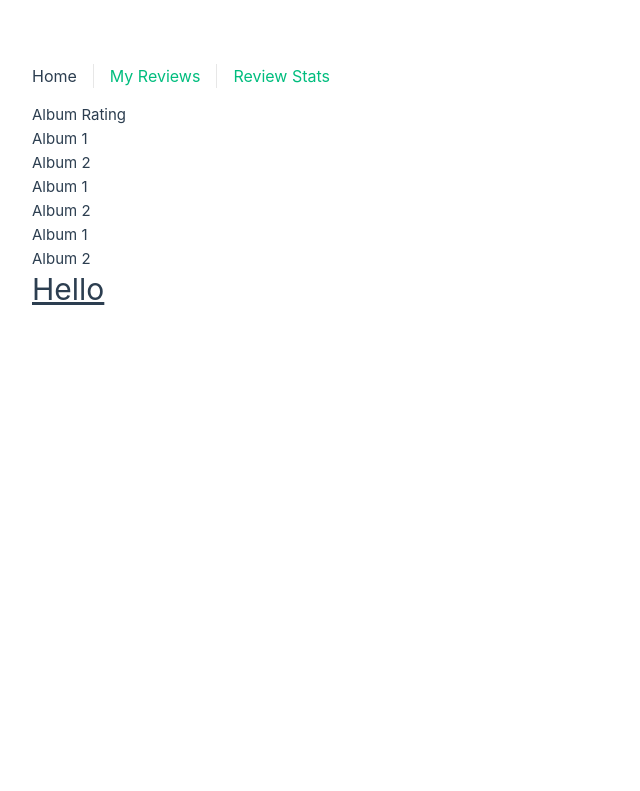
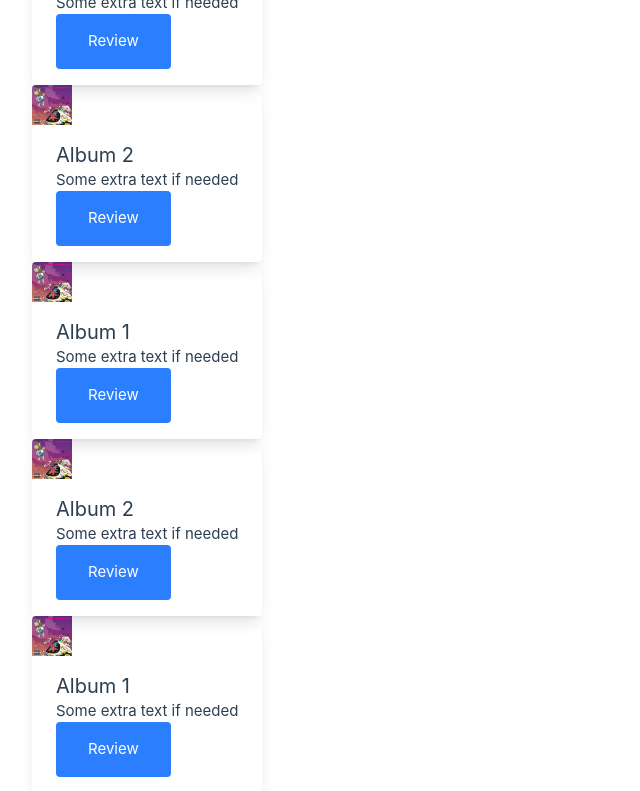
Before and after one commit to staten-island-tech/vue-reactivity-Jasong237, a Vue app in the folder app/: page / in a window 1280 px wide. Shown: the top 791 px of the page, without its empty margins (0-640 px from the left). Built offline with nearby package versions, Linux system fonts and the light colour scheme.

Commit message:
fdgfdgfgdf

```diff
--- a/app/src/assets/main.css
+++ b/app/src/assets/main.css
@@ -16,11 +16,12 @@ a,
   padding: 3px;
 }
 
- @media (hover: hover) {
+@media (hover: hover) {
   a:hover {
     background-color: hsla(160, 100%, 37%, 0.2);
   }
 }
+
 /*
 @media (min-width: 1024px) {
   body {
--- a/app/src/components/AlbumList.vue
+++ b/app/src/components/AlbumList.vue
@@ -5,7 +5,14 @@ defineProps({
 </script>
 
 <template>
-  <div>
-    <h2>{{ album.name }}</h2>
+  <div class="card max-w-sm rounded overflow-hidden shadow-lg">
+    <img class="w-10" src="/src/albums/graduation.jpg" />
+    <div class="px-6 py-4">
+      <div class="font-bold text-xl mb-2">{{ album.name }}</div>
+      <p>Some extra text if needed</p>
+      <button class="bg-blue-500 hover:bg-blue-700 text-white font-bold py-4 px-8 rounded">
+        Review
+      </button>
+    </div>
   </div>
 </template>
--- a/app/src/components/MusicList.vue
+++ b/app/src/components/MusicList.vue
@@ -1,7 +1,25 @@
-<script setup></script>
+<script setup>
+import AlbumList from '../components/AlbumList.vue'
+const albums = [
+  { name: 'Album 1', img: 'hello' },
+  { name: 'Album 2', img: 'hello' },
+  { name: 'Album 1', img: 'hello' },
+  { name: 'Album 2', img: 'hello' },
+  { name: 'Album 1', img: 'hello' },
+  { name: 'Album 2', img: 'hello' },
+]
+</script>
 
 <template>
   <main>
+    <div
+      class="container w-full h-full justify-center max-w-md flex items-center flex-col flex-wrap"
+    >
+      <AlbumList v-for="album in albums" :key="album.name" :album="album" />
+    </div>
+    <div>
+      <h1 class="text-3xl font-bold underline">Hello</h1>
+    </div>
     <div>
       <h1>Album Rating</h1>
     </div>
--- a/app/src/views/HomeView.vue
+++ b/app/src/views/HomeView.vue
@@ -1,5 +1,5 @@
 <script setup>
-import AlbumList from '../components/AlbumList.vue'
+/* import AlbumList from '../components/AlbumList.vue'
 const albums = [
   { name: 'Album 1', img: 'hello' },
   { name: 'Album 2', img: 'hello' },
@@ -7,15 +7,15 @@ const albums = [
   { name: 'Album 2', img: 'hello' },
   { name: 'Album 1', img: 'hello' },
   { name: 'Album 2', img: 'hello' },
-]
+] */
 </script>
 
 <template>
   <main>
-    <AlbumList v-for="album in albums" :key="album.name" :album="album" />
+    <!--     <AlbumList v-for="album in albums" :key="album.name" :album="album" />
     <div>
       <h1 class="text-3xl font-bold underline">Hello</h1>
-    </div>
+    </div> -->
   </main>
 </template>
 
```
Also changed, not shown: app/src/albums/graduation.jpg (added).
